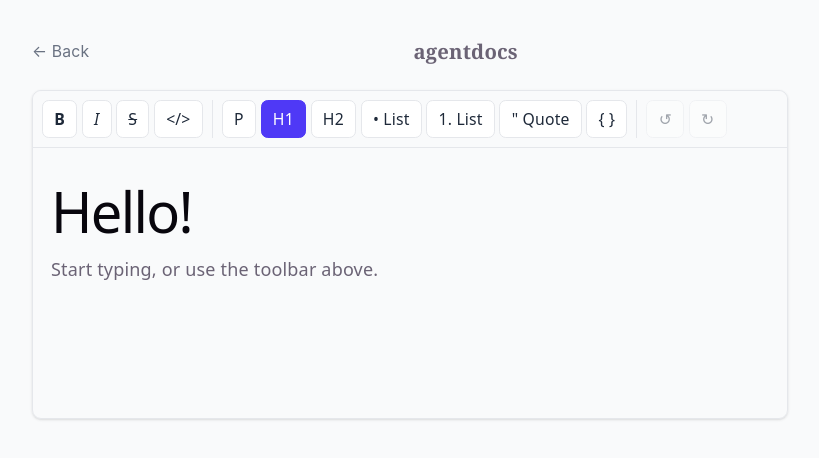
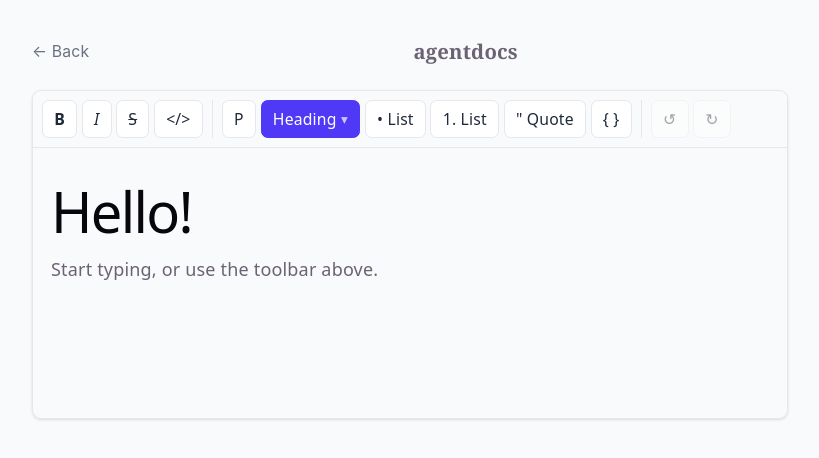
Before and after one commit to markreyno/agentdocs, a React (Vite) app: page / in a window 1280 px wide. Both pictures are taken after a click on the button "Open Editor". Shown: the top 458 px of the page, without its empty margins (176-995 px from the left). Built offline with nearby package versions, Linux system fonts and the light colour scheme.

Commit message:
added heading drop down menu

```diff
--- a/src/Toolbar.tsx
+++ b/src/Toolbar.tsx
@@ -1,5 +1,7 @@
 import { Editor } from '@tiptap/react'
-import { ReactNode } from 'react'
+import { useEffect, useRef, useState, type ReactNode } from 'react'
+
+const HEADING_LEVELS = [1, 2, 3, 4, 5, 6] as const
 
 interface ToolbarButtonProps {
   onClick: () => void
@@ -34,6 +36,77 @@ function Divider() {
   return <div className="w-px bg-gray-200 mx-1 self-stretch" />
 }
 
+function HeadingDropdown({ editor }: { editor: Editor }) {
+  const [open, setOpen] = useState(false)
+  const containerRef = useRef<HTMLDivElement>(null)
+
+  const activeLevel = HEADING_LEVELS.find((level) => editor.isActive('heading', { level }))
+  const isActive = activeLevel !== undefined
+
+  useEffect(() => {
+    if (!open) return
+
+    const handleClickOutside = (event: MouseEvent) => {
+      if (containerRef.current && !containerRef.current.contains(event.target as Node)) {
+        setOpen(false)
+      }
+    }
+
+    document.addEventListener('mousedown', handleClickOutside)
+    return () => document.removeEventListener('mousedown', handleClickOutside)
+  }, [open])
+
+  return (
+    <div ref={containerRef} className="relative">
+      <button
+        type="button"
+        onClick={() => setOpen((prev) => !prev)}
+        aria-haspopup="listbox"
+        aria-expanded={open}
+        aria-label="Heading"
+        className={`px-2.5 py-1.5 rounded-md border text-sm transition-colors cursor-pointer flex items-center gap-1
+          ${isActive
+            ? 'bg-indigo-600 border-indigo-600 text-white'
+            : 'bg-white border-gray-200 text-gray-800 hover:bg-gray-50'
+          }
+        `}
+      >
+        Heading
+        <span className="text-xs opacity-70" aria-hidden="true">▾</span>
+      </button>
+
+      {open && (
+        <div
+          role="listbox"
+          aria-label="Heading levels"
+          className="absolute top-full left-0 z-10 mt-1 min-w-28 rounded-md border border-gray-200 bg-white py-1 shadow-md"
+        >
+          {HEADING_LEVELS.map((level) => (
+            <button
+              key={level}
+              type="button"
+              role="option"
+              aria-selected={editor.isActive('heading', { level })}
+              onClick={() => {
+                editor.chain().focus().toggleHeading({ level }).run()
+                setOpen(false)
+              }}
+              className={`block w-full px-3 py-1.5 text-left text-sm transition-colors cursor-pointer
+                ${editor.isActive('heading', { level })
+                  ? 'bg-indigo-50 text-indigo-700 font-medium'
+                  : 'text-gray-800 hover:bg-gray-50'
+                }
+              `}
+            >
+              H{level}
+            </button>
+          ))}
+        </div>
+      )}
+    </div>
+  )
+}
+
 export default function Toolbar({ editor }: { editor: Editor | null }) {
   if (!editor) return null
 
@@ -57,12 +130,7 @@ export default function Toolbar({ editor }: { editor: Editor | null }) {
       <ToolbarButton label="Paragraph" isActive={editor.isActive('paragraph')} onClick={() => editor.chain().focus().setParagraph().run()}>
         P
       </ToolbarButton>
-      <ToolbarButton label="Heading 1" isActive={editor.isActive('heading', { level: 1 })} onClick={() => editor.chain().focus().toggleHeading({ level: 1 }).run()}>
-        H1
-      </ToolbarButton>
-      <ToolbarButton label="Heading 2" isActive={editor.isActive('heading', { level: 2 })} onClick={() => editor.chain().focus().toggleHeading({ level: 2 }).run()}>
-        H2
-      </ToolbarButton>
+      <HeadingDropdown editor={editor} />
       <ToolbarButton label="Bullet list" isActive={editor.isActive('bulletList')} onClick={() => editor.chain().focus().toggleBulletList().run()}>
         • List
       </ToolbarButton>
```
